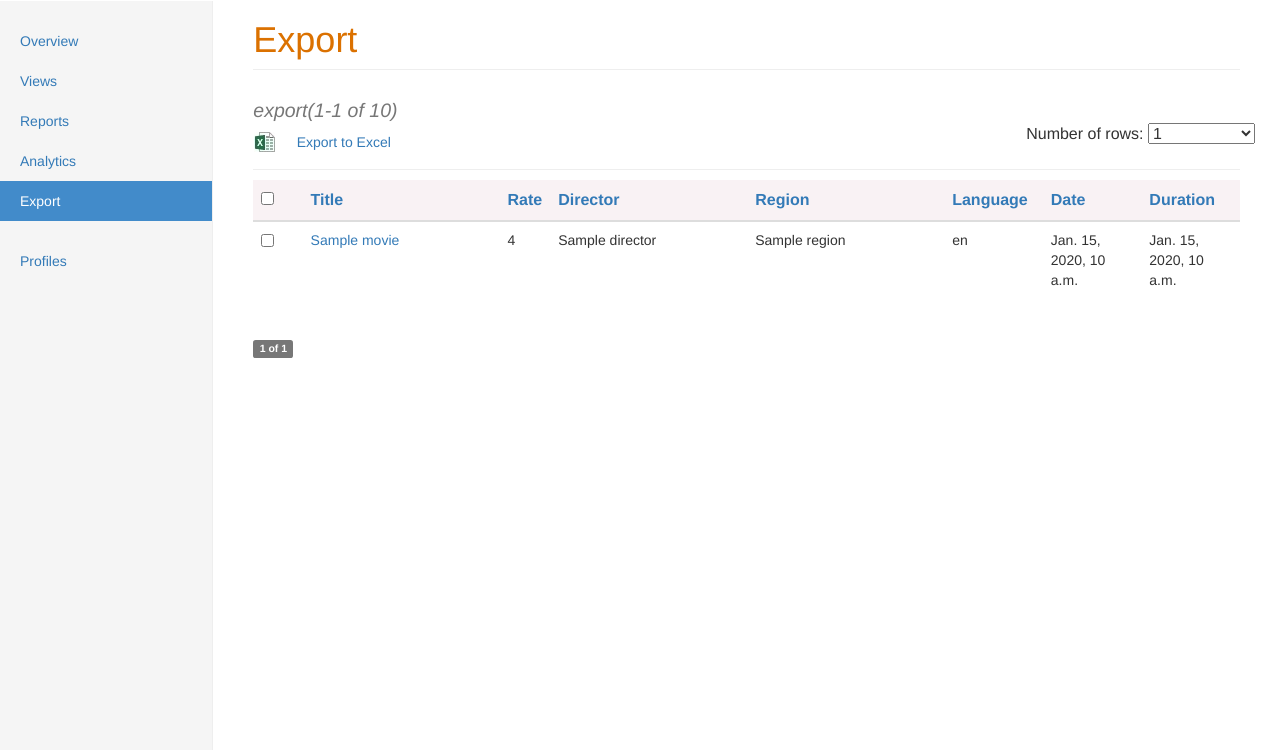
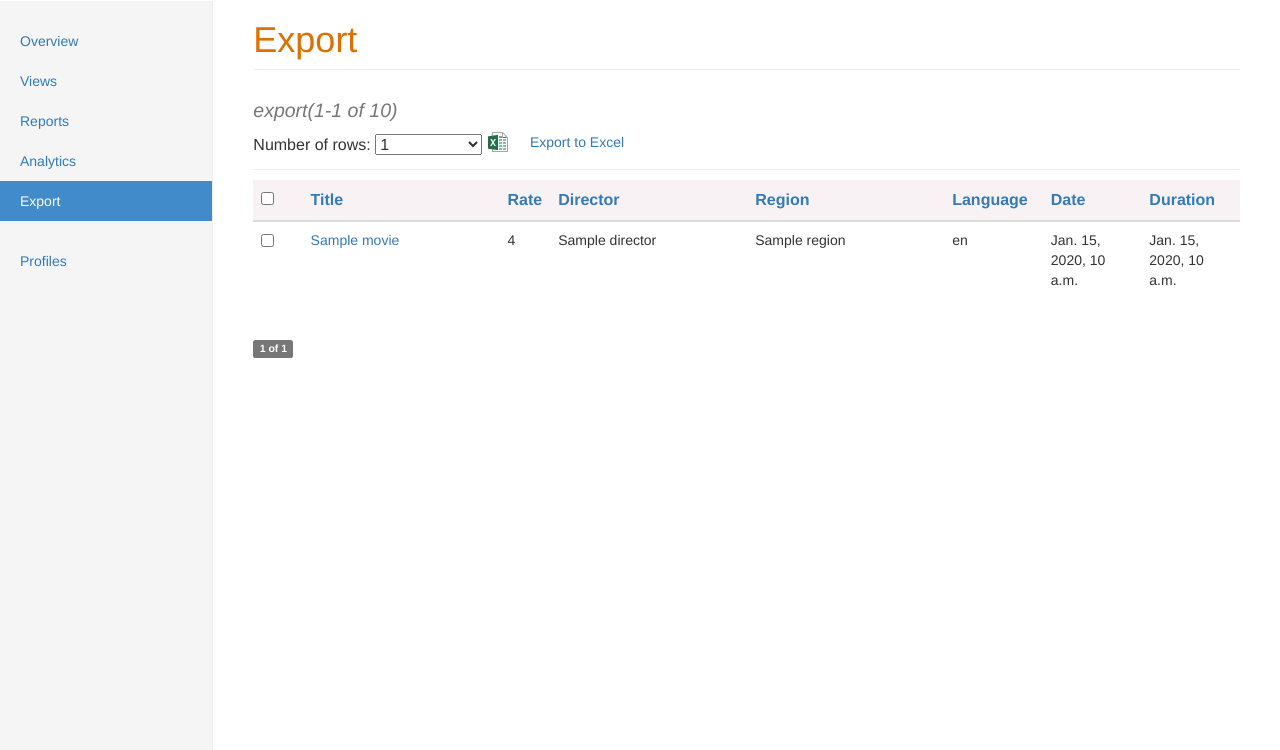
Before and after one commit to luojie3196/rogse, a Django app: template douban/templates/export.html in a window 1280 px wide. Shown: the part 50-800 px from the top of the page. Run offline with Django 3.2, Linux system fonts and the light colour scheme; the template is opened without the code that fills it: most values are stand-ins (such as "Sample title", 1, 10 or a date in 2020); some libraries are stand-ins or nearby versions.

Commit message:
douban web development stage 43

```diff
--- a/douban/templates/export.html
+++ b/douban/templates/export.html
@@ -24,14 +24,8 @@
             export({{ movies.start_index }}-{{ movies.end_index }} of {{ total }})
         </small>
     </em>
-    <div>
-        <span class="xls-btn"></span>
-        <span class="btn btn-link">
-            <a href="?start_index={{ movies.start_index }}&end_index={{ movies.end_index }}" target="_blank">
-                Export to Excel
-            </a>
-        </span>
-        <span class="navbar-right rows-num-select">
+    <div class="align-right">
+        <span class="rows-num-select">
         Number of rows:
         <select name="rows_num" id="rows_num_select" title="Number of rows:">
             {% if rows_num %}
@@ -41,6 +35,12 @@
                 <option>{{ row }}</option>
             {% endfor %}
         </select>
+    </span>
+    <span class="xls-btn"></span>
+    <span class="btn btn-link">
+        <a href="?start_index={{ movies.start_index }}&end_index={{ movies.end_index }}" target="_blank">
+            Export to Excel
+        </a>
     </span>
     </div>
 {% endblock %}
```
